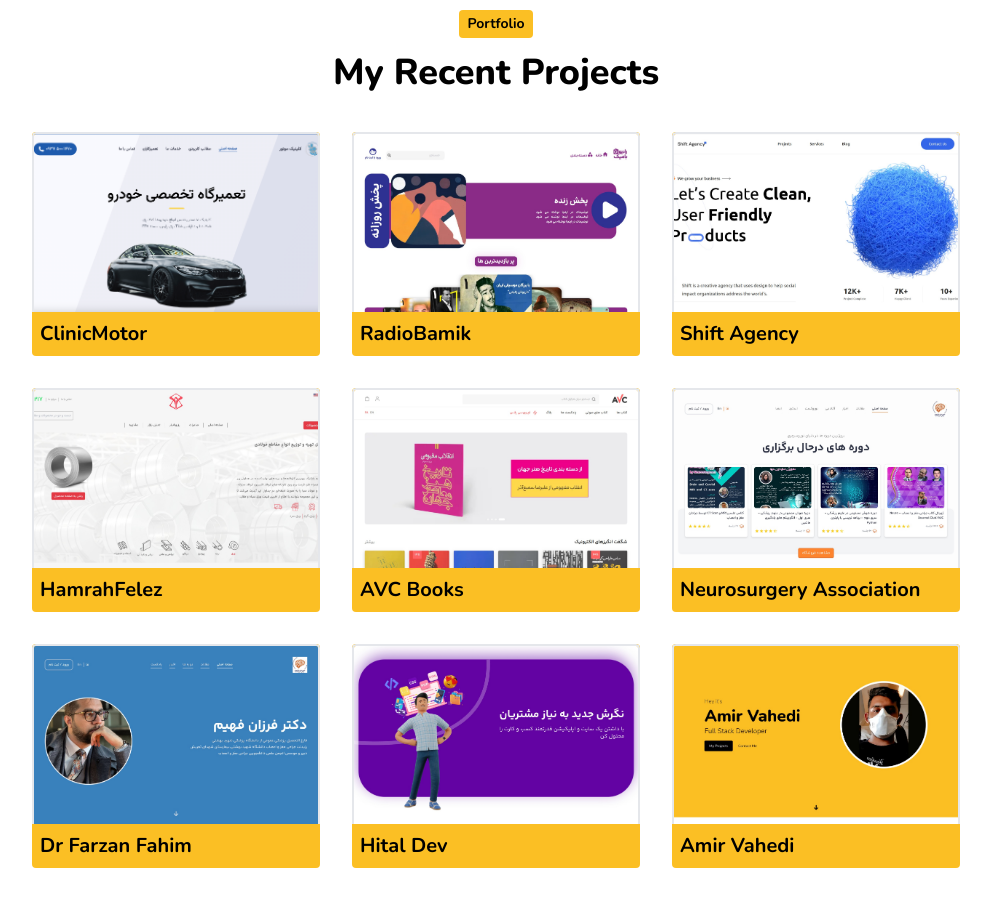
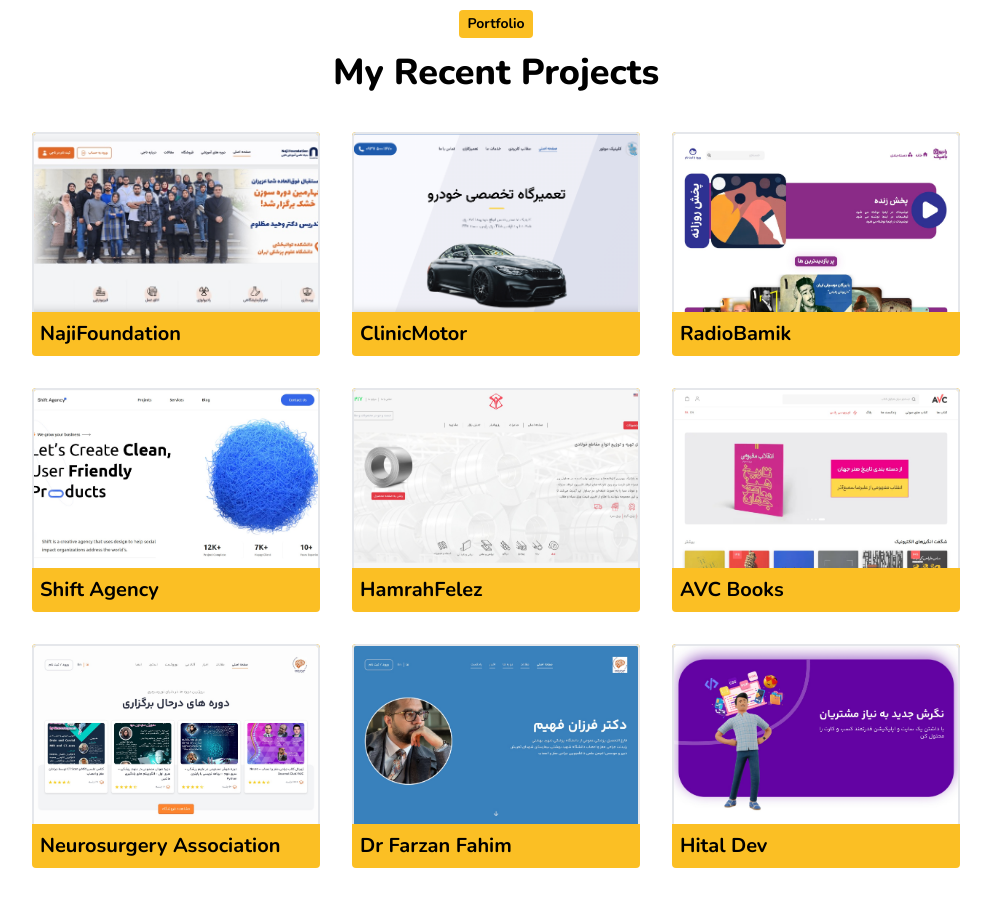
Before and after one commit to AmirVahedix/amirvahedix.github.io, a Next.js app: page / in a window 1280 px wide. Shown: the part 2160-3058 px from the top of the page, without its empty margins (144-1135 px from the left). Built offline with nearby package versions, Linux system fonts and the light colour scheme; grey boxes are pictures that could not be loaded.

Commit message:
Added NajiFoundation

```diff
--- a/components/Portfolio/Portfolio.tsx
+++ b/components/Portfolio/Portfolio.tsx
@@ -1,5 +1,4 @@
 import { RefObject } from "react";
-import Link from "next/link";
 
 import Heading from "../Heading";
 import PortfolioItem from "./PortfolioItem";
@@ -15,6 +14,7 @@
 import MoboplazImage from "@/public/images/moboplaz.jpg";
 import ClinicMotorImage from "@/public/images/clinic-motor.png";
 import SilinoImage from "@/public/images/silino.png";
+import NajiFoundationImage from "@/public/images/naji-foundation.jpg";
 
 type Props = {
   portfolioRef: RefObject<HTMLDivElement>;
@@ -27,6 +27,11 @@
 
       <div className="flex flex-col items-center mb-10 -mt-6">
         <div className="flex flex-wrap w-11/12 lg:w-3/4">
+          <PortfolioItem
+            title="NajiFoundation"
+            imageUrl={NajiFoundationImage}
+            link="https://najifoundation.com/"
+          />
           <PortfolioItem
             title="ClinicMotor"
             imageUrl={ClinicMotorImage}
```
Also changed, not shown: public/images/naji-foundation.jpg (added).
